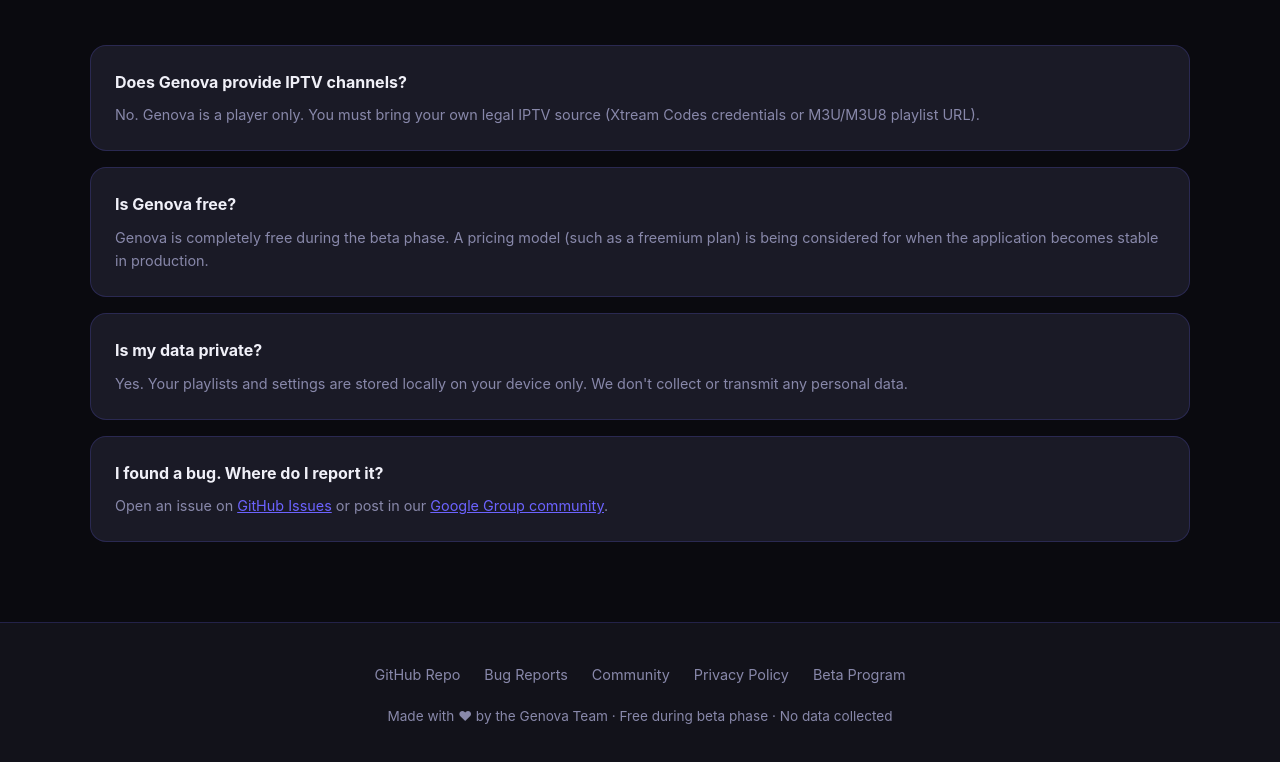
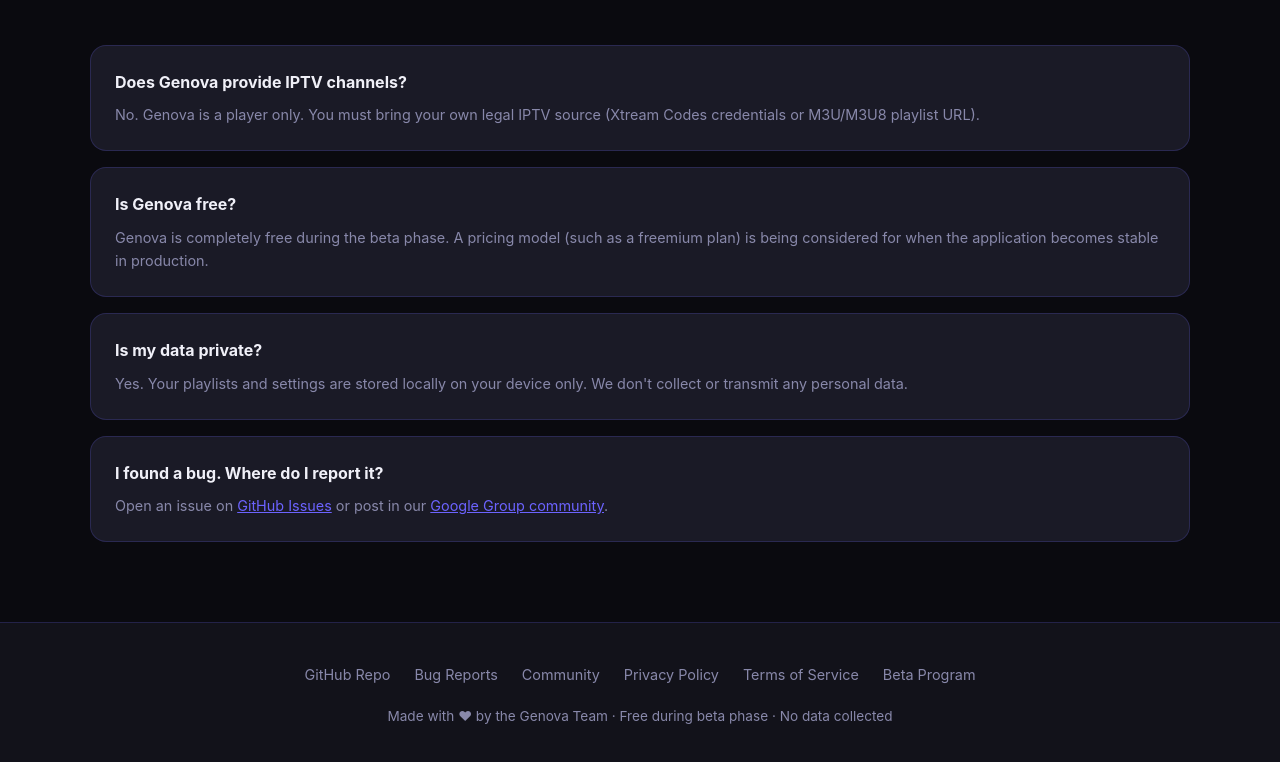
Before and after one commit to GenovaIPTV/genova-public, a plain HTML site: page docs/index.html in a window 1280 px wide. Shown: the part 3794-4556 px from the top of the page. Drawn offline with Linux system fonts and the light colour scheme.

Commit message:
docs(legal): add Terms of Service, link from footer
Genova is a player, not a content host — the ToS mirrors privacy-policy.md's
structure and states the IPTV-content-liability disclaimer, account/provider
disclaimer, and changes-to-terms clause. Backs story 26.24 (About screen
legal rows), which wires the app's Terms of Service row to this page.

```diff
--- a/docs/index.html
+++ b/docs/index.html
@@ -452,6 +452,7 @@
     <a href="https://github.com/GenovaIPTV/genova-public/issues">Bug Reports</a>
     <a href="https://groups.google.com/g/genova-player">Community</a>
     <a href="privacy-policy">Privacy Policy</a>
+    <a href="terms-of-service">Terms of Service</a>
     <a href="https://play.google.com/apps/testing/com.genova.player">Beta Program</a>
   </div>
   <p>Made with ♥ by the Genova Team · Free during beta phase · No data collected</p>
```
Also changed, not shown: 1 other file.
